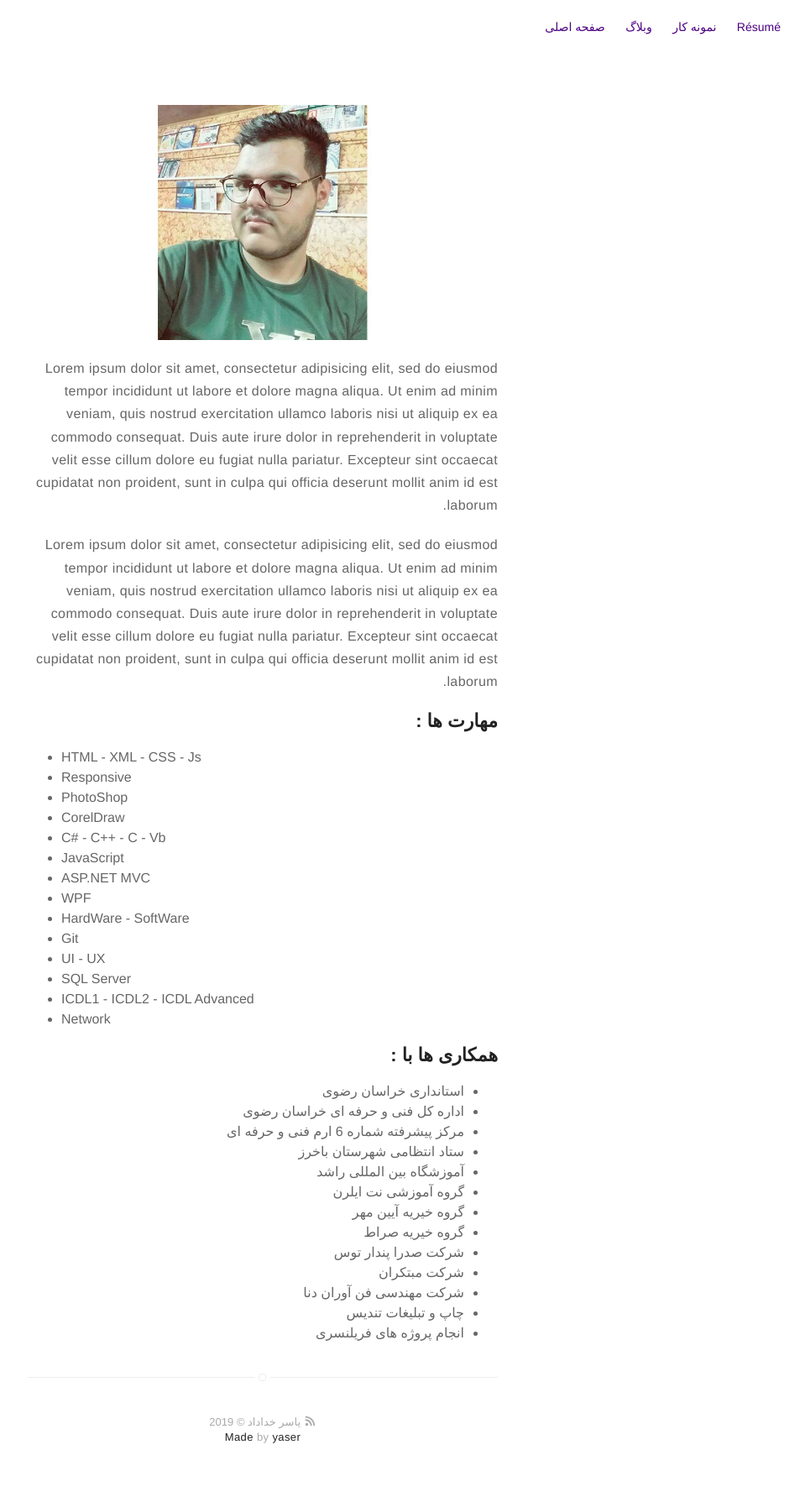
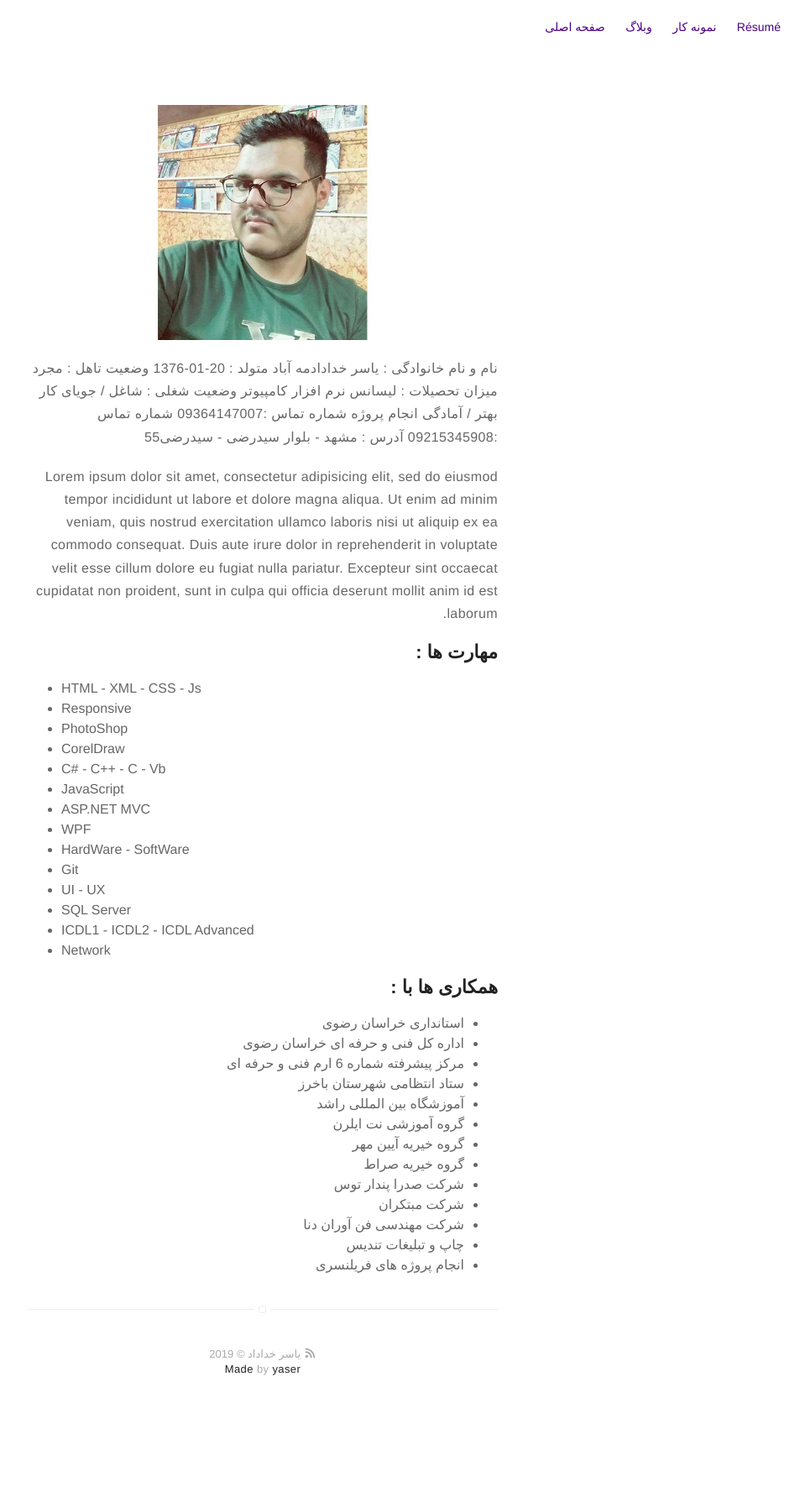
Before and after one commit to yaserkhodadad/yaserkhodadad.github.io, a Jekyll site: the page built from about.md, in a window 1280 px wide. Shown: the whole page at 84% size, without its empty margins (327-1280 px from the left). Built offline with Jekyll 4.4.1, drawn with Linux system fonts in a browser that asks for light colours; after the commit the page ends 1702 px from its top, so only the background shows below that.

Commit message:
Update about.md

```diff
--- a/about.md
+++ b/about.md
@@ -5,12 +5,17 @@ layout: page
 ![Profile Image]({{ site.url }}/{{ site.picture }})
 
 
-<p style="direction:rtl">Lorem ipsum dolor sit amet, consectetur adipisicing elit, sed do eiusmod
-tempor incididunt ut labore et dolore magna aliqua. Ut enim ad minim veniam,
-quis nostrud exercitation ullamco laboris nisi ut aliquip ex ea commodo
-consequat. Duis aute irure dolor in reprehenderit in voluptate velit esse
-cillum dolore eu fugiat nulla pariatur. Excepteur sint occaecat cupidatat non
-proident, sunt in culpa qui officia deserunt mollit anim id est laborum.</p>
+<p style="direction:rtl">
+نام و نام خانوادگی : یاسر خدادادمه آباد
+متولد : 20-01-1376
+وضعیت تاهل : مجرد
+میزان تحصیلات : لیسانس نرم افزار کامپیوتر
+وضعیت شغلی : شاغل / جویای کار بهتر / آمادگی انجام پروژه
+شماره تماس :09364147007
+شماره تماس :09215345908
+آدرس : مشهد - بلوار سیدرضی - سیدرضی55
+
+</p>
 
 <p style="direction:rtl">Lorem ipsum dolor sit amet, consectetur adipisicing elit, sed do eiusmod
 tempor incididunt ut labore et dolore magna aliqua. Ut enim ad minim veniam,
```
